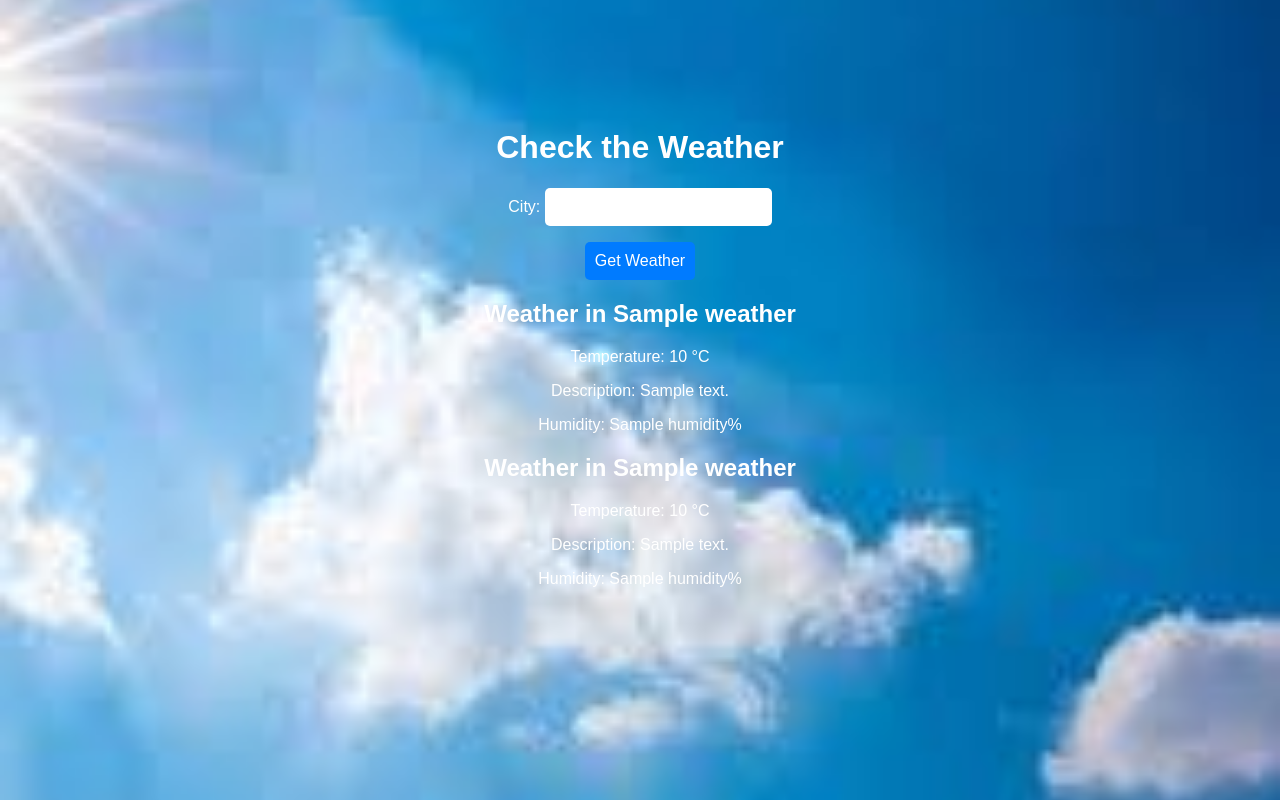
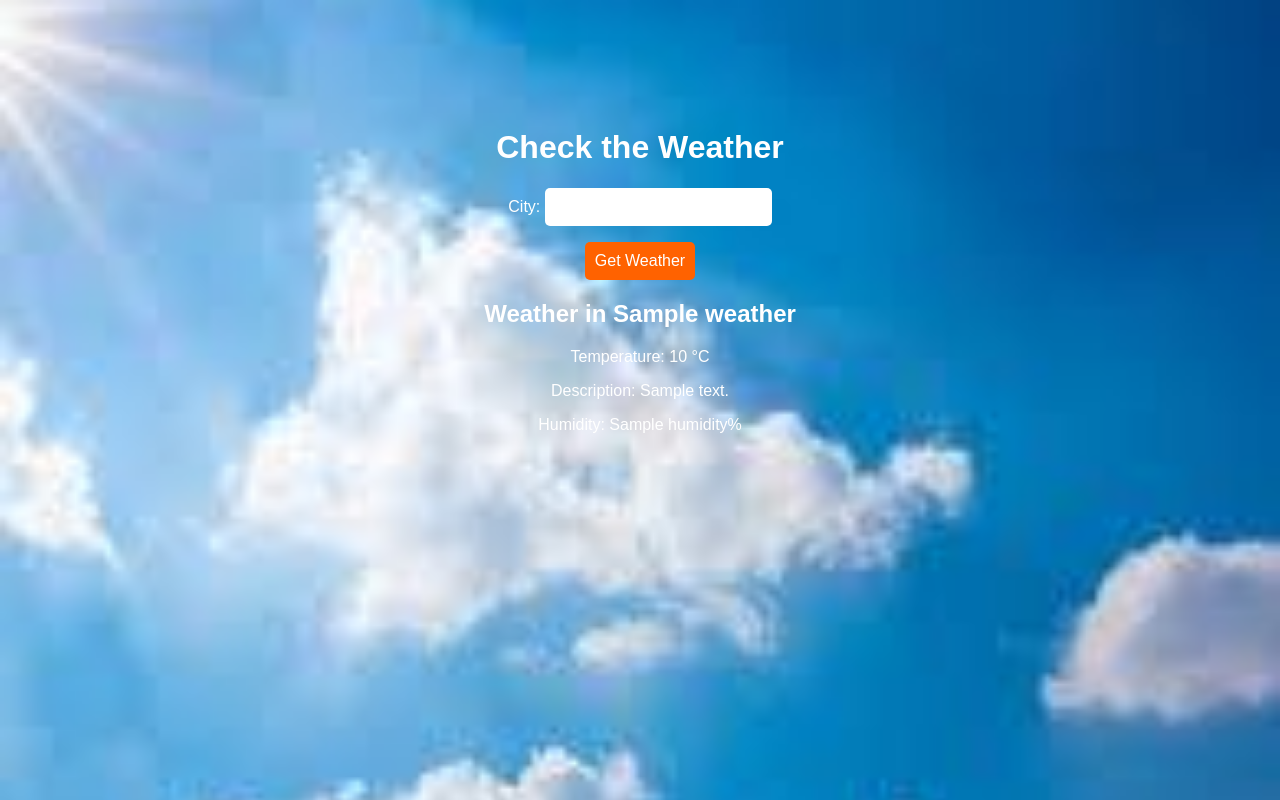
Before and after one commit to Mirii100/Simple_plp_weather_ApI_-project_using_apikey, a Django app: template templates/home.html in a window 1280 px wide. Run offline with Django 5.2, Linux system fonts and the light colour scheme; tables that the repository leaves empty hold one stand-in row (values such as "Sample post"); the template is opened without the code that fills it: values that come from a table or form of the project are taken from there, most other values are stand-ins (such as "Sample title", 1, 10 or a date in 2020).

Commit message:
changed the background color since it was not visible

```diff
--- a/templates/home.html
+++ b/templates/home.html
@@ -29,7 +29,7 @@
         border: none;
     }
     button {
-        background-color: #007BFF;
+        background-color: #ff6200;
         color: white;
     }
 </style>
@@ -52,12 +52,7 @@
     <p style="color: red;">{{ error }}</p>
 {% endif %}
 
-{% if weather %}
-    <h2>Weather in {{ weather.name }}</h2>
-    <p>Temperature: {{ weather.main.temp }} °C</p>
-    <p>Description: {{ weather.weather.0.description }}</p>
-    <p>Humidity: {{ weather.main.humidity }}%</p>
-{% endif %}
+
 
 </body>
 </html>
```
